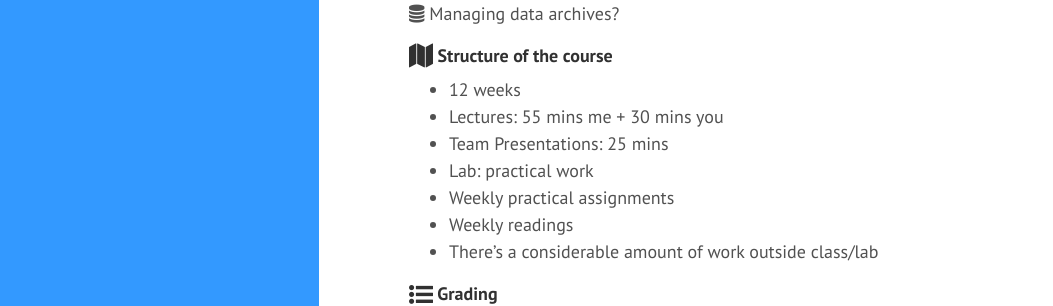
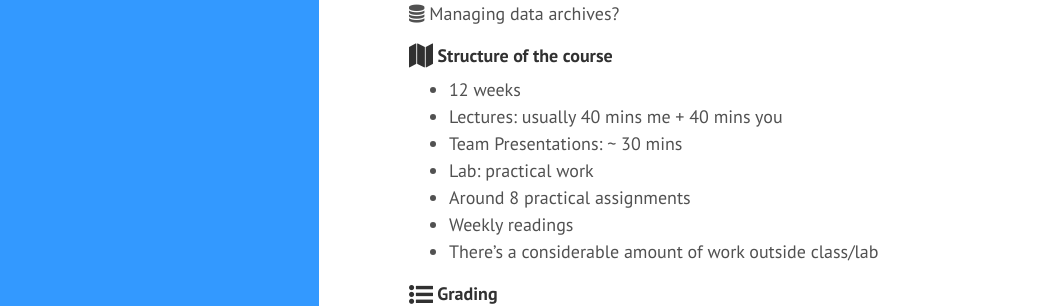
Before and after one commit to gastonstat/relic-stat159, a Jekyll site: the page built from lectures/00-about-course.md, in a window 1280 px wide and 900 px high, scrolled down 822 px. Shown: the part 155-461 px from the top of the window, without its empty margins (5-1058 px from the left). Built offline with Jekyll 4.4.1, drawn with Linux system fonts in a browser that asks for light colours; nearby versions of some CDN libraries.

Commit message:
lectures: redefine lecture time in 00-about-course

```diff
--- a/lectures/00-about-course.md
+++ b/lectures/00-about-course.md
@@ -58,10 +58,10 @@ title: "About the Course"
 </h4>
 
 - 12 weeks
-- Lectures: 55 mins me + 30 mins you
-- Team Presentations: 25 mins
+- Lectures: usually 40 mins me + 40 mins you
+- Team Presentations: ~ 30 mins
 - Lab: practical work
-- Weekly practical assignments
+- Around 8 practical assignments
 - Weekly readings
 - There's a considerable amount of work outside class/lab
 
```
